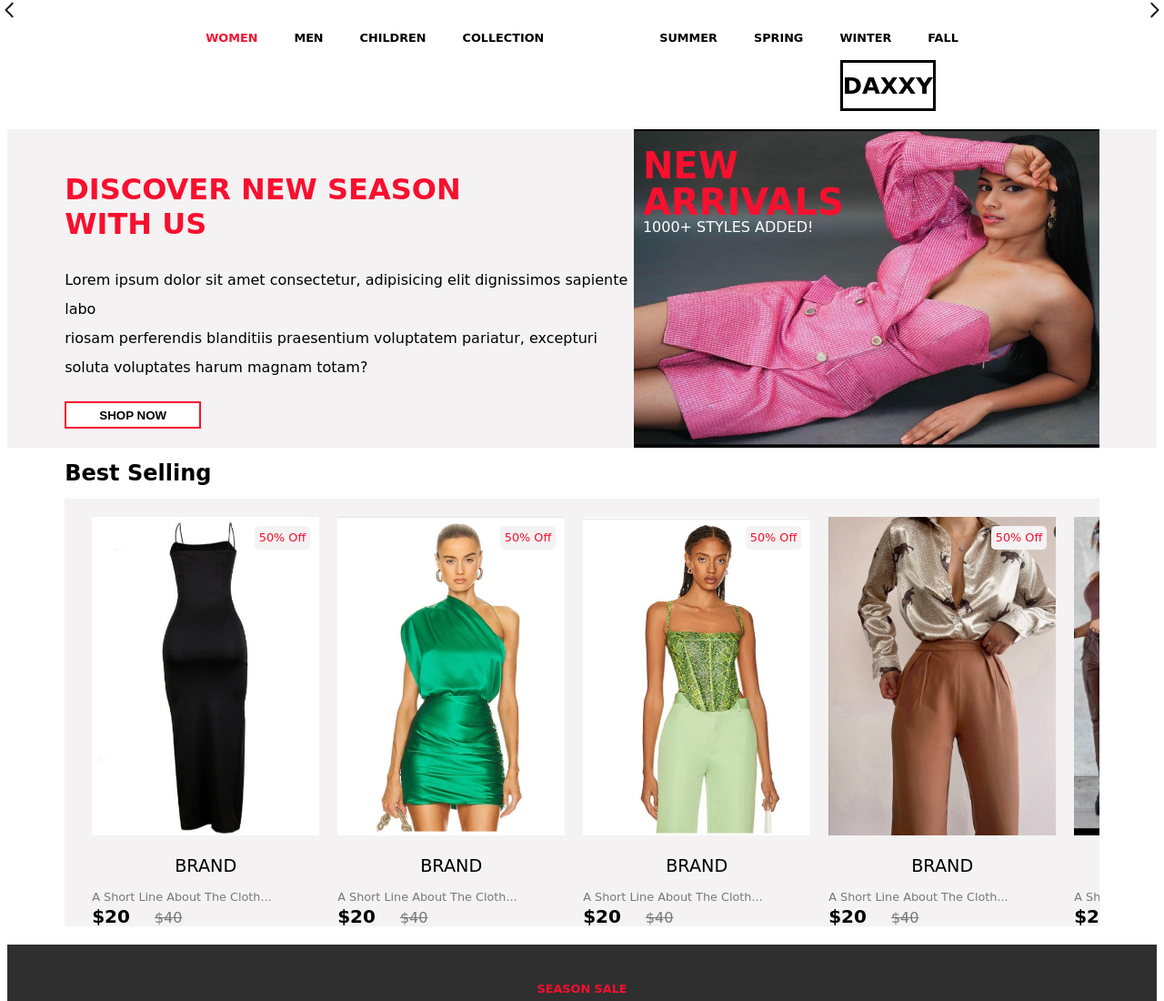
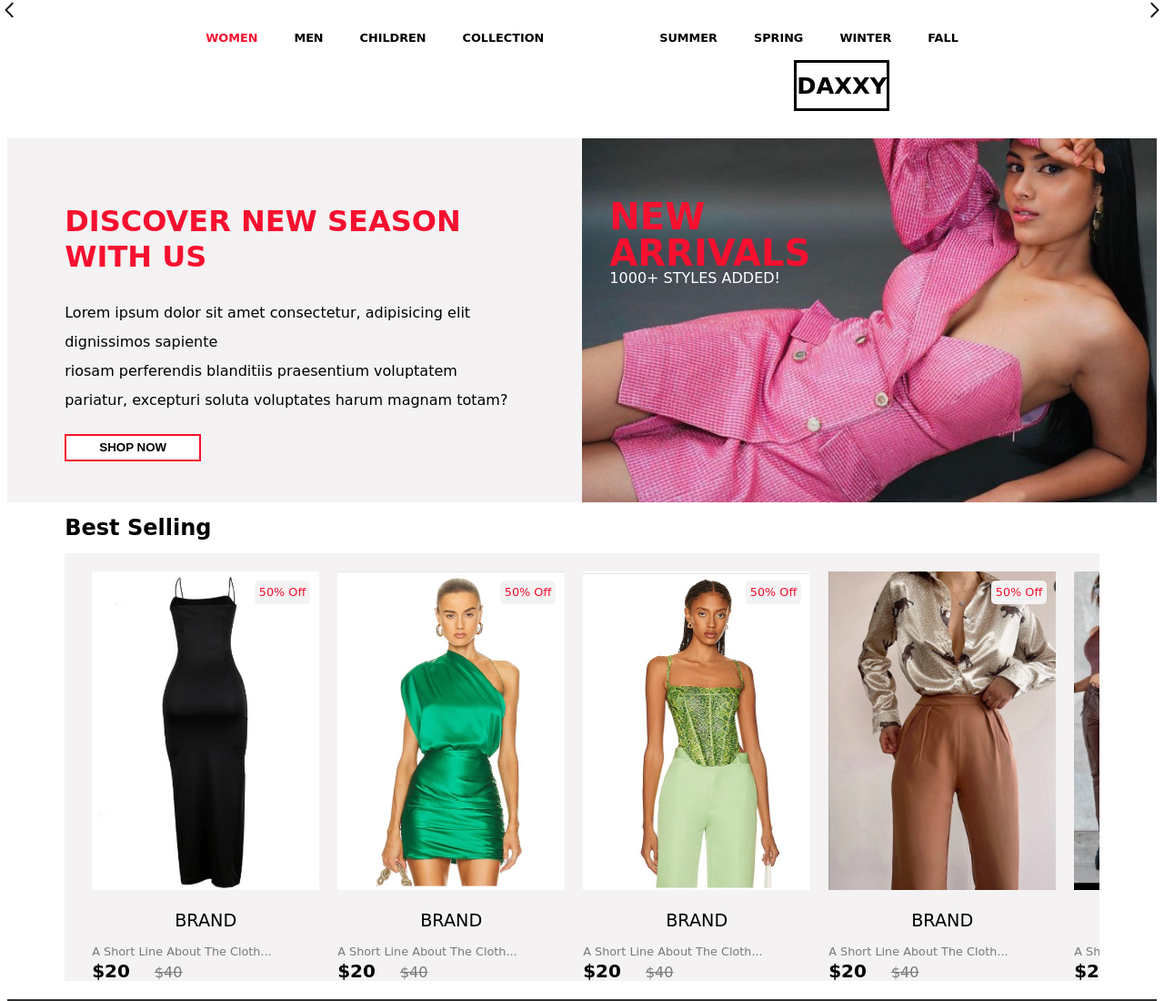
Before and after one commit to Queendaxxy/My-repo, a plain HTML site: page index.html in a window 1280 px wide. Shown: the top 1100 px of the page at 91% size. Drawn offline with nearby package versions, Linux system fonts and the light colour scheme.

Commit message:
Edit html file

```diff
--- a/CSS/style.css
+++ b/CSS/style.css
@@ -55,21 +55,106 @@ padding: 10px 20px 0 20px;
 }
 .branding{
     font-size: 0.8em;
-margin-right: 45px;
+margin-right: 11%;
 padding: 0;
 float: right;
 border-style: solid;
 border-color: 5px solid #000;
 }
+/* @media all and (max-width:600px) {
+    body{
+        background-color: var(snow);
+    }
+    header{
+        margin: 0 50px;
+        }
+    .branding{
+        font-size: 0.5em;
+
+    padding: 0;
+    float: right;
+    border-style: solid;
+    border-color: 2px solid #000;
+    }
+    header li{
+    float:left;
+    margin-top: 0;
+    }
+    header .first .second{
+    clear: both;
+    max-height: 0;
+    transition: max-height .2s ease-out;
+    float: none;
+    }
+    header .menu-icon{
+    padding: 4.5vh 5vh 0 1vh;
+    position: relative;
+    float: left;
+    cursor: pointer;
+    display: block;
+    }
+    header .menu-icon .nav-icon{
+    background: #333;
+    display: block;
+    height: 2.3px;
+    width: 25px;
+    position: relative;
+    transition: background .2s ease-out;
+    }
+    header .menu-icon .nav-icon::before{
+    background: #333;
+    content: "";
+    display: block;
+    height: 100%;
+    position: absolute;
+    transition: all .2s ease-out;
+    width: 100%;
+    top: 5px;
+    }
+    header .menu-icon .nav-icon::after{
+    background: #333;
+    content: "";
+    display: block;
+    height: 100%;
+    position: absolute;
+    transition: all .2s ease-out;
+    width: 100%;
+    top: -5px;
+    }
+    header li{
+    float:none;
+    }
+    header .menu-btn:checked ~ .first .second{
+    max-height: 240px;
+    }
+    header .menu-btn:checked ~ .menu-icon .nav-icon{
+    background-color: transparent;
+    }
+    header .menu-btn:checked ~ .menu-icon .nav-icon::before{
+    transform: rotate(-45deg);
+    top: 0;
+    }
+    header .menu-btn:checked ~ .menu-icon .nav-icon::after{
+    transform: rotate(45deg);
+    top: 0;
+    } */
+
 #showcase{
-    max-height:400px;
+    min-height:400px;
     background-color: var(--text);
-    margin-top: 20px;
+    margin-top: 30px;
+    display: flex;
+    background: url('../IMG/clothe00.jpg') no-repeat;
+    background-position: right;
+    background-size: 50% ;
+    background-color: var(--text);
+
 }
 .season{
 float: left;
-width: 55%;
-padding-top: 20px;
+width: 43%;
+margin-right: 100px;
+padding: 0;
 }
 .season h1{
     color: var(--bg);
@@ -83,6 +168,7 @@ padding-top: 20px;
     color: var(--last);
     line-height: 2em;
 }
+
 .btn{
     margin-top: 5px;
     border-color: var(--bg);
@@ -101,8 +187,8 @@ padding-top: 20px;
 .arrival{
 margin: 0;
 padding: 0;
-position: relative;
 display: flex;
+
 }
 .arrival h1{
     margin: 0;
@@ -116,7 +202,7 @@ display: flex;
     margin: 0;
 }
 .text{
-    position: absolute;
+
     padding-left: 10px;
     padding-top: 20px;
 }
--- a/index.html
+++ b/index.html
@@ -14,6 +14,9 @@
 <body>
 <header>
 <div class="container">
+    <!-- <input class="menu-btn" type="checkbox" id="menu-btn">
+    <label class="menu-icon" for="menu-btn"><span class="nav-icon"></span></label> -->
+
 <ul class="first">
 <li class="current"><a href="women.html">WOMEN</a></li>
 <li><a href="men.html">MEN</a></li>
@@ -27,7 +30,6 @@
 <li><a href="winter.html">WINTER</a></li>
 <li><a href="fall.html">FALL</a></li>
 </ul>
-
 <div class="branding">
 <h1>DAXXY</h1>
 </div>
@@ -39,7 +41,7 @@
 <div class="container">
 <div class="season">
 <h1>DISCOVER NEW SEASON <br> WITH US</h1>
-<p> Lorem ipsum dolor sit amet consectetur, adipisicing elit dignissimos sapiente labo <br> riosam  perferendis blanditiis praesentium voluptatem pariatur, excepturi soluta voluptates harum magnam totam? </p>
+<p> Lorem ipsum dolor sit amet consectetur, adipisicing elit dignissimos sapiente  <br> riosam  perferendis blanditiis praesentium voluptatem pariatur, excepturi soluta voluptates harum magnam totam? </p>
 <button class="btn" id="btn">SHOP NOW</button>
 </div>
 <div class="arrival">
@@ -47,11 +49,10 @@
 <h1>NEW <br> ARRIVALS</h1>
 <p>1000+ STYLES ADDED!</p>
 </div>
-<img src="./IMG/clothe00.jpg" alt="clothe">
 </div>
-
 </div>
 </section>
+
 
 <section id="best-selling">
 <div class="container">
```
Also changed, not shown: JAVASCRIPT/swiper-bundle.min.js, dump.html (added).
